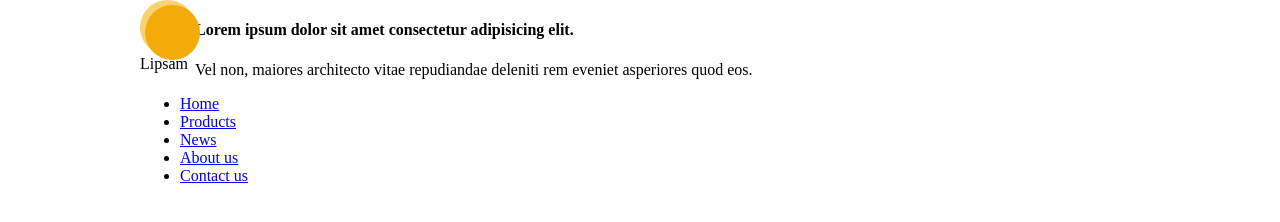
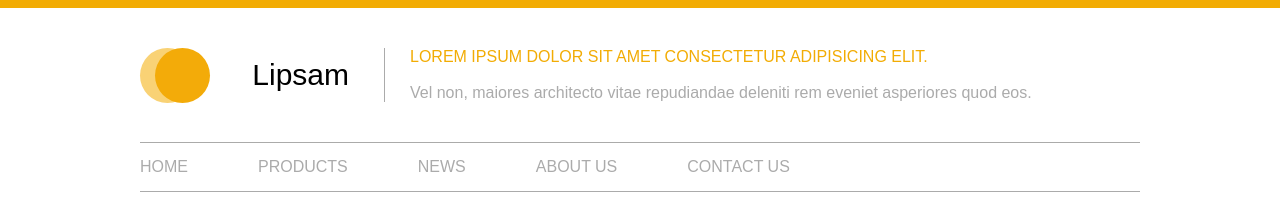
Before and after one commit to 93alfredmonin/psd_project_php, a plain HTML site: page index.html in a window 1280 px wide. Drawn offline with Linux system fonts and the light colour scheme.

Commit message:
header-finished

```diff
--- a/index.html
+++ b/index.html
@@ -13,16 +13,18 @@
 <body>
     <div id="container">
         <header>
-            <div id="logo">
-                Lipsam
-            </div>
+            <div id="header-top">
+                <div id="logo">
+                    Lipsam
+                </div>
 
-            <div id="header-text">
-                <h4>Lorem ipsum dolor sit amet consectetur adipisicing elit.</h4>
-                Vel non, maiores architecto vitae repudiandae deleniti rem eveniet asperiores quod eos.
+                <div class="grey-text"  id="header-text">
+                    <h4>Lorem ipsum dolor sit amet consectetur adipisicing elit.</h4>
+                    Vel non, maiores architecto vitae repudiandae deleniti rem eveniet asperiores quod eos.
+                </div>
             </div>
             <nav id="header-menu">
-                <ul >
+                <ul>
                     <li><a href="#">Home</a></li>
                     <li><a href="#">Products</a></li>
                     <li><a href="#">News</a></li>
--- a/style.css
+++ b/style.css
@@ -1,21 +1,75 @@
-body {
+* {
+   font-family: Arial, Helvetica, sans-serif;
+   box-sizing: border-box;
+
+}
+
+body,
+ul {
    margin: 0;
    padding: 0;
 
+}
 
+body {
+   border-top: 8px solid #f2ac04;
+}
+
+a {
+   text-decoration: none;
+}
+
+li {
+   list-style: none;
+}
+
+.grey-text {
+   color: #ababab;
 }
 
 #container {
    max-width: 1000px;
    margin: auto;
+
 }
-header{
+
+header,
+#header-top {
    display: flex;
    flex-wrap: wrap;
+
+
 }
-#logo{
+
+#header-top {
+   padding: 40px 0;
+   width: 100%;
+}
+
+#header-text {
+   padding-left: 25px;
+}
+
+#header-text h4 {
+   color: #f2ac04;
+   font-size: 16px;
+   text-transform: uppercase;
+   font-weight: normal;
+   margin: 0 0 18px 0;
+}
+
+#logo {
    position: relative;
+   width: 245px;
+   display: flex;
+   align-items: center;
+   font-size: 30px;
+   justify-content: flex-end;
+   padding-right: 35px;
+   border-right: 1px solid #ababab;
+
 }
+
 #logo::before,
 #logo::after {
    content: "";
@@ -23,21 +77,44 @@ header{
    width: 55px;
    border-radius: 50%;
    display: block;
+   top: 0px;
+
 
 }
 
 #logo::before {
    background: #f9d275;
+   position: absolute;
+   left: 0
 }
 
 #logo::after {
    background: #f3ab09;
    position: absolute;
-   top: 5px;
-   left: 5px;
+   left: 15px;
+
 
 }
 
-#header-menu{
+#header-menu {
    width: 100%;
+   border-top: 1px solid #ababaa;
+   border-bottom: 1px solid #ababab;
+
 }
+
+#header-menu ul {
+   display: flex;
+
+}
+
+#header-menu ul li a {
+   display: block;
+   padding: 15px 35px;
+   color: #ababab;
+   text-transform: uppercase;
+}
+
+#header-menu ul li:first-child a{
+   padding-left: 0;
+}
```
Also changed, not shown: img/minimal-0.png (added).
